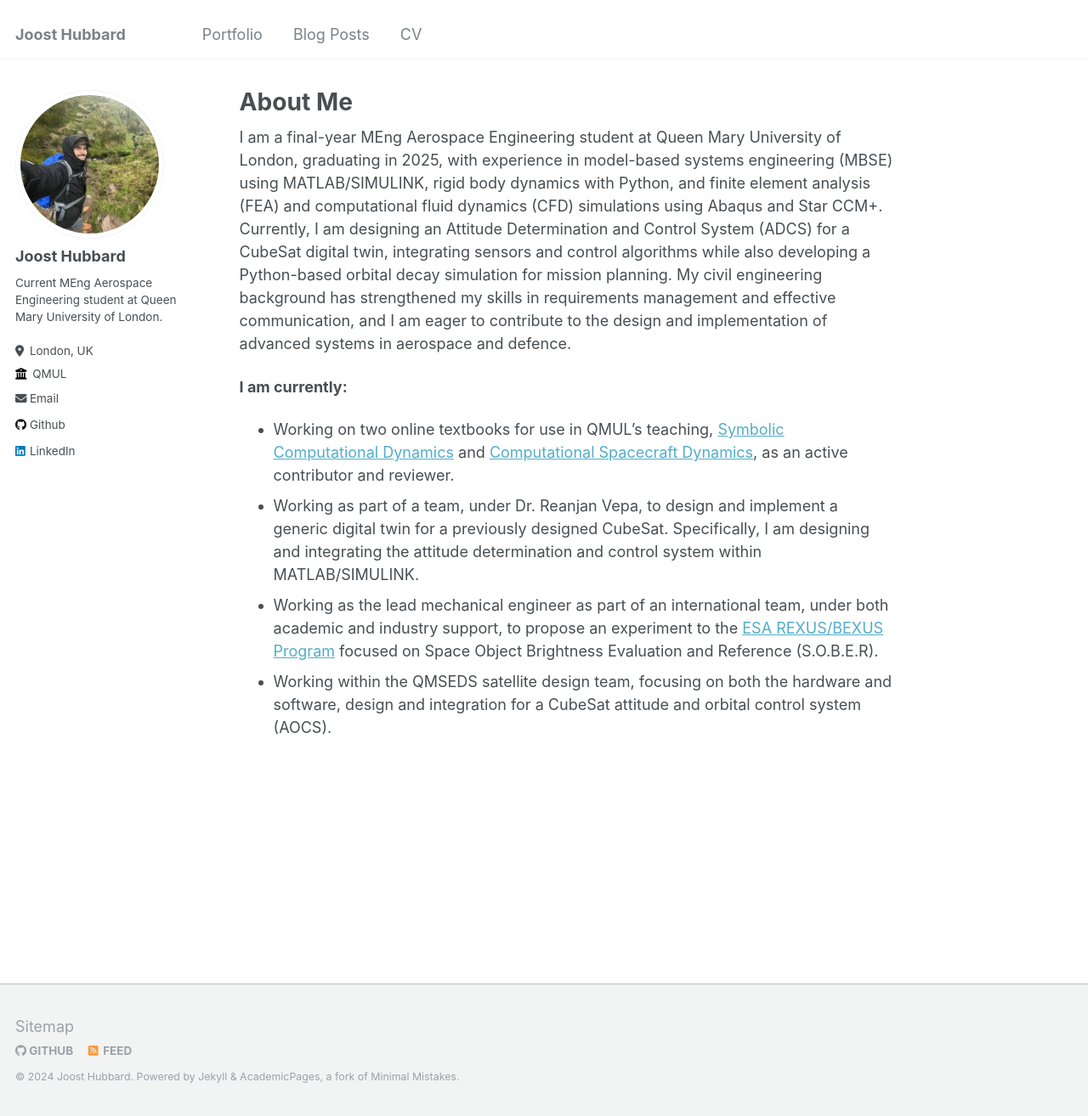
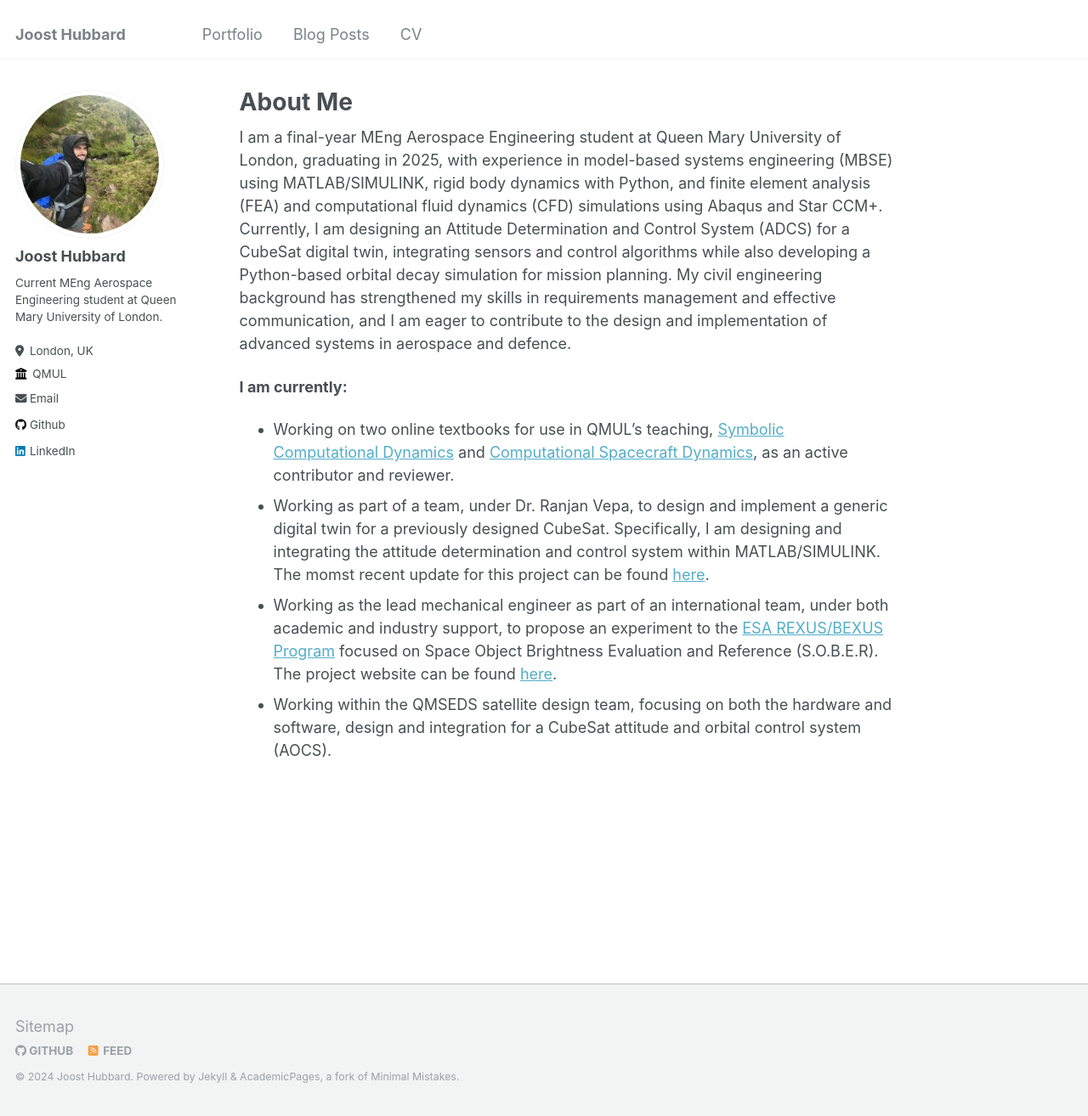
Before and after one commit to Joosty/Joosty..github.io, a Jekyll site: the page built from _pages/about.md, in a window 1280 px wide and 1314 px high. Shown: the whole window at 85% size. Built offline with Jekyll 4.4.1, drawn with Linux system fonts in a browser that asks for light colours.

Commit message:
Update about.md

```diff
--- a/_pages/about.md
+++ b/_pages/about.md
@@ -12,6 +12,6 @@
 
 **I am currently:**
 - Working on two online textbooks for use in QMUL's teaching, [Symbolic Computational Dynamics](https://github.com/angadhn/ComputationalDynamics) and [Computational Spacecraft Dynamics](https://github.com/angadhn/SpacecraftDynamics), as an active contributor and reviewer.
-- Working as part of a team, under Dr. Reanjan Vepa, to design and implement a generic digital twin for a previously designed CubeSat. Specifically, I am designing and integrating the attitude determination and control system within MATLAB/SIMULINK.
-- Working as the lead mechanical engineer as part of an international team, under both academic and industry support, to propose an experiment to the [ESA REXUS/BEXUS Program](https://rexusbexus.net/) focused on Space Object Brightness Evaluation and Reference (S.O.B.E.R).
+- Working as part of a team, under Dr. Ranjan Vepa, to design and implement a generic digital twin for a previously designed CubeSat. Specifically, I am designing and integrating the attitude determination and control system within MATLAB/SIMULINK. The momst recent update for this project can be found [here](https://joosty.github.io/posts/2024/11/cubesat-dynamics/).
+- Working as the lead mechanical engineer as part of an international team, under both academic and industry support, to propose an experiment to the [ESA REXUS/BEXUS Program](https://rexusbexus.net/) focused on Space Object Brightness Evaluation and Reference (S.O.B.E.R). The project website can be found [here](https://projectsober.github.io/).
 - Working within the QMSEDS satellite design team, focusing on both the hardware and software, design and integration for a CubeSat attitude and orbital control system (AOCS).
```
